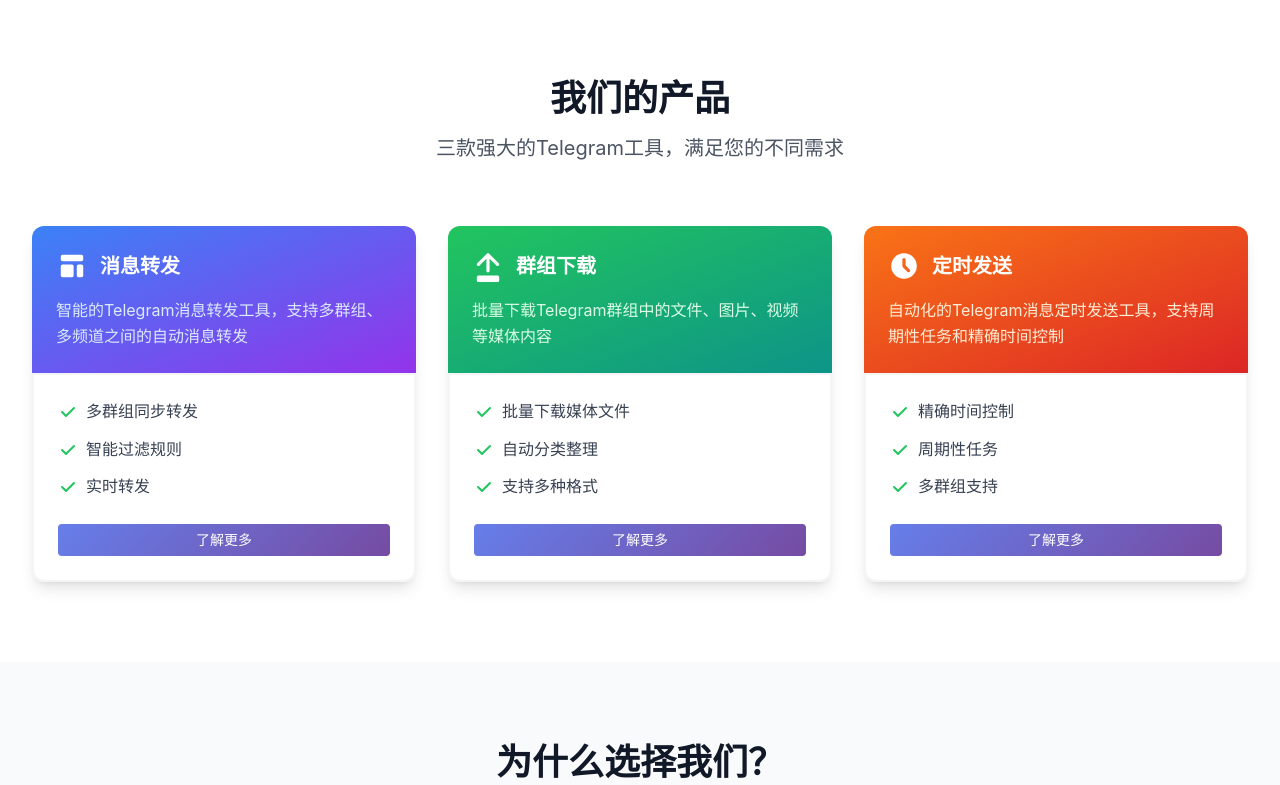
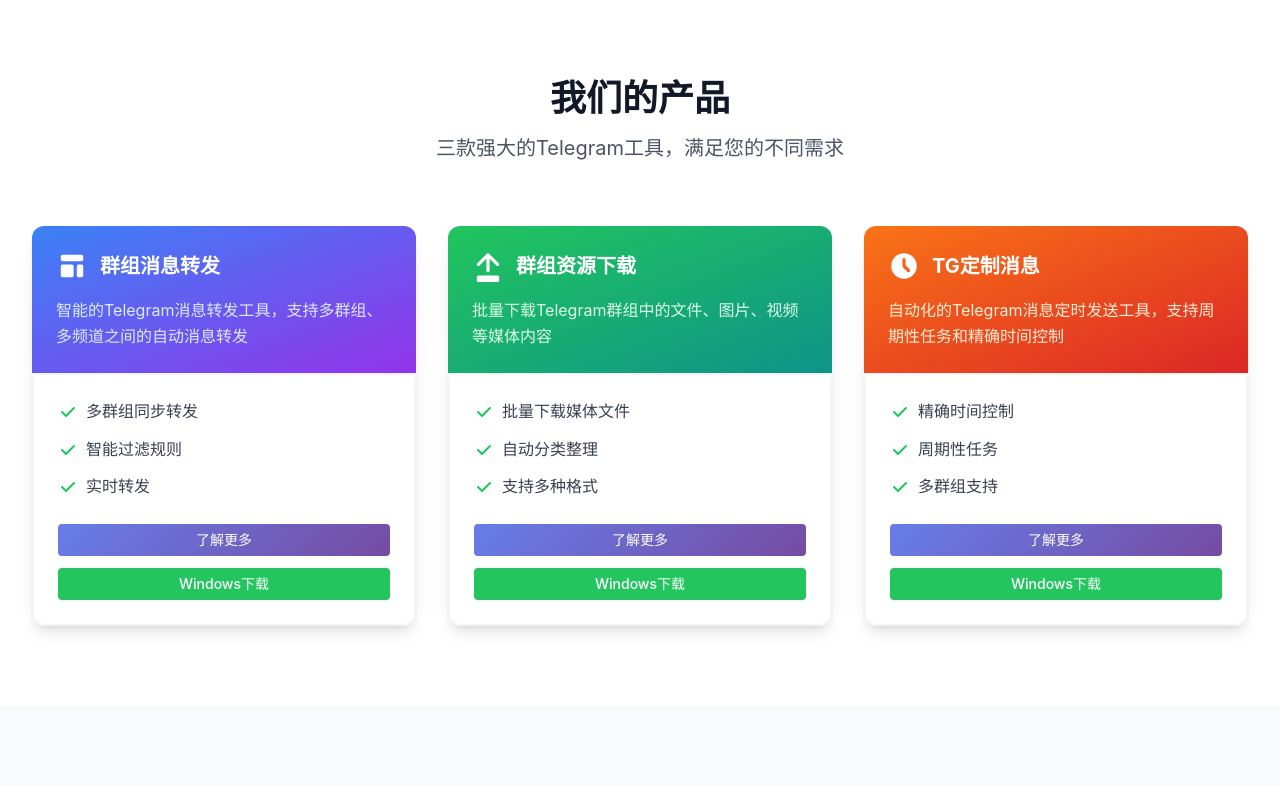
Before and after one commit to dmmgogogo/iamxmm, a Vue app: page / in a window 1280 px wide. Shown: the part 542-1327 px from the top of the page. Built offline with nearby package versions, Linux system fonts and the light colour scheme.

Commit message:
新增下载

```diff
--- a/src/views/Home.vue
+++ b/src/views/Home.vue
@@ -55,7 +55,7 @@
                 <svg class="w-8 h-8 mr-3" fill="currentColor" viewBox="0 0 20 20">
                   <path d="M3 4a1 1 0 011-1h12a1 1 0 011 1v2a1 1 0 01-1 1H4a1 1 0 01-1-1V4zM3 10a1 1 0 011-1h6a1 1 0 011 1v6a1 1 0 01-1 1H4a1 1 0 01-1-1v-6zM14 9a1 1 0 00-1 1v6a1 1 0 001 1h2a1 1 0 001-1v-6a1 1 0 00-1-1h-2z"/>
                 </svg>
-                <h3 class="text-xl font-bold">消息转发</h3>
+                <h3 class="text-xl font-bold">群组消息转发</h3>
               </div>
               <p class="text-blue-100">
                 智能的Telegram消息转发工具，支持多群组、多频道之间的自动消息转发
@@ -82,13 +82,20 @@
                   实时转发
                 </li>
               </ul>
-              <el-button
-                type="primary"
-                class="w-full btn-gradient"
-                @click="$router.push('/telegram-forward')"
-              >
-                了解更多
-              </el-button>
+              <div class="space-y-3 button-container">
+                <el-button
+                  class="w-full h-8 btn-gradient flex items-center justify-center font-medium"
+                  @click="$router.push('/telegram-forward')"
+                >
+                  了解更多
+                </el-button>
+                <el-button
+                  class="w-full h-8 bg-green-500 hover:bg-green-600 text-white flex items-center justify-center font-medium border-0 transition-all duration-300 hover:transform hover:-translate-y-0.5 hover:shadow-lg"
+                  @click="handleDownload(1)"
+                >
+                  Windows下载
+                </el-button>
+              </div>
             </div>
           </div>
 
@@ -99,7 +106,7 @@
                 <svg class="w-8 h-8 mr-3" fill="currentColor" viewBox="0 0 20 20">
                   <path d="M3 17a1 1 0 011-1h12a1 1 0 011 1v2a1 1 0 01-1 1H4a1 1 0 01-1-1v-2zM3.293 9.707a1 1 0 010-1.414l6-6a1 1 0 011.414 0l6 6a1 1 0 01-1.414 1.414L11 5.414V13a1 1 0 11-2 0V5.414L4.707 9.707a1 1 0 01-1.414 0z"/>
                 </svg>
-                <h3 class="text-xl font-bold">群组下载</h3>
+                <h3 class="text-xl font-bold">群组资源下载</h3>
               </div>
               <p class="text-green-100">
                 批量下载Telegram群组中的文件、图片、视频等媒体内容
@@ -126,13 +133,21 @@
                   支持多种格式
                 </li>
               </ul>
+              <div class="space-y-3 button-container">
               <el-button
                 type="primary"
-                class="w-full btn-gradient"
+                class="w-full h-8 btn-gradient flex items-center justify-center font-medium"
                 @click="$router.push('/telegram-download')"
               >
                 了解更多
               </el-button>
+              <el-button
+                  class="w-full h-8 bg-green-500 hover:bg-green-600 text-white flex items-center justify-center font-medium border-0 transition-all duration-300 hover:transform hover:-translate-y-0.5 hover:shadow-lg"
+                  @click="handleDownload(2)"
+                >
+                  Windows下载
+                </el-button>
+            </div>
             </div>
           </div>
 
@@ -143,7 +158,7 @@
                 <svg class="w-8 h-8 mr-3" fill="currentColor" viewBox="0 0 20 20">
                   <path fill-rule="evenodd" d="M10 18a8 8 0 100-16 8 8 0 000 16zm1-12a1 1 0 10-2 0v4a1 1 0 00.293.707l2.828 2.829a1 1 0 101.415-1.415L11 9.586V6z" clip-rule="evenodd"/>
                 </svg>
-                <h3 class="text-xl font-bold">定时发送</h3>
+                <h3 class="text-xl font-bold">TG定制消息</h3>
               </div>
               <p class="text-orange-100">
                 自动化的Telegram消息定时发送工具，支持周期性任务和精确时间控制
@@ -170,13 +185,21 @@
                   多群组支持
                 </li>
               </ul>
+              <div class="space-y-3 button-container">
               <el-button
                 type="primary"
-                class="w-full btn-gradient"
+                class="w-full h-8 btn-gradient flex items-center justify-center font-medium"
                 @click="$router.push('/telegram-scheduler')"
               >
                 了解更多
               </el-button>
+              <el-button
+                  class="w-full h-8 bg-green-500 hover:bg-green-600 text-white flex items-center justify-center font-medium border-0 transition-all duration-300 hover:transform hover:-translate-y-0.5 hover:shadow-lg"
+                  @click="handleDownload(3)"
+                >
+                  Windows下载
+                </el-button>
+            </div>
             </div>
           </div>
         </div>
@@ -291,6 +314,36 @@
         duration: 2000
       })
     },
+    handleDownload(t) {
+      // 追踪下载事件
+      trackEngagement('download_windows_forward')
+
+      // 直接下载文件
+      let file_name = ''
+      if (t == 1) {
+        file_name = 'TG消息转发v1.0.11.rar'
+      } else if (t == 2) {
+        file_name = 'TG资源下载v1.0.2.rar'
+      } else if (t == 3) {
+        file_name = 'TG消息发送v1.0.15.rar'
+      }
+      const downloadUrl = '/assets/download/' + file_name
+
+      // 创建下载链接
+      const link = document.createElement('a')
+      link.href = downloadUrl
+      link.download = file_name
+      document.body.appendChild(link)
+      link.click()
+      document.body.removeChild(link)
+
+      // 显示下载开始提示
+      this.$message({
+        message: '开始下载...',
+        type: 'success',
+        duration: 2000
+      })
+    },
     initScrollAnimations() {
       const observerOptions = {
         threshold: 0.1,
@@ -327,5 +380,9 @@
   @apply opacity-100 translate-y-0;
 }
 
+/* 覆盖Element Plus默认按钮间距 */
+.button-container .el-button + .el-button {
+  margin-left: 0 !important;
+}
 
 </style>
```
Also changed, not shown: 1 other file (tests, documents, lock files or other folders).
